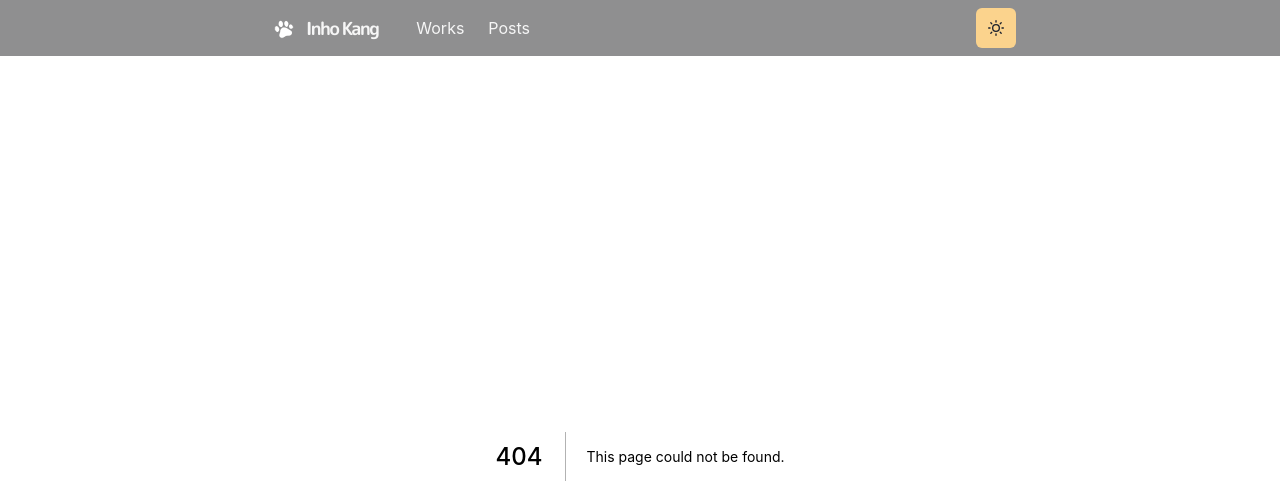
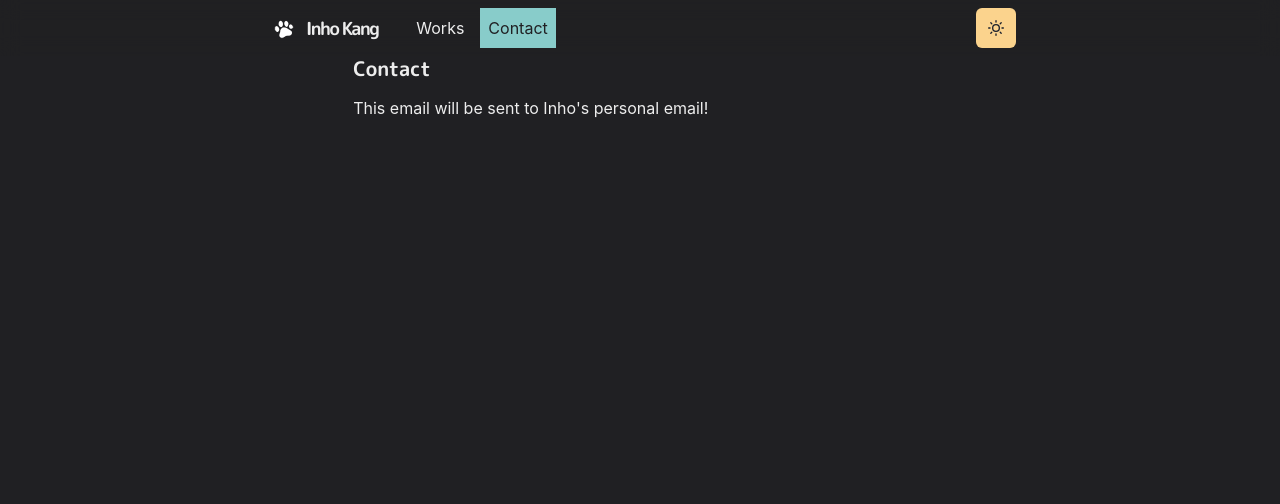
Before and after one commit to ikang9712/inhoinfo, a Next.js app: page /contact in a window 1280 px wide. Before the commit this address had no page. Shown: the top 504 px of the page. Built offline with nearby package versions, Linux system fonts and the light colour scheme.

Commit message:
feature: page transition with framer motion & Contact page init

```diff
--- a/components/grid-item.js
+++ b/components/grid-item.js
@@ -44,13 +44,6 @@ export const WorkGridItem = ({children, id, title, thumbnail})=> {
     </Box> )
 }
 
-const TestGridItem = ({children}) => {
-    return(
-    <Box w="100%" align="center">
-        dqwdqwd
-    </Box>)
-}
-
 export const GridItemStyle =() => (
     <Global styles={`
         .grid-item-thumbnail {
@@ -58,5 +51,3 @@ export const GridItemStyle =() => (
         }
     `}/>
 )
-
-export default TestGridItem
--- /dev/null
+++ b/components/layouts/article.js
@@ -0,0 +1,30 @@
+import { motion } from "framer-motion";
+import Head from 'next/head';
+import { GridItemStyle } from "../grid-item";
+
+const variants = {
+    hidden: { opacity:0, x:0, y:20 },
+    enter: { opacity:1, x:0, y:0 },
+    exit: {opacity:0, x:0, y:20 }
+}
+
+const Layout = ({children, title}) => (
+    <motion.article
+    initial="hidden"
+    animate="enter"
+    exit="exit"
+    variants={variants}
+    transition={{duration:0.4, type: 'easeInOut'}}
+    style={{position: 'relative'}}
+    >
+        <>
+        {title && ( <Head>
+            <title> {title} - Inho Kang</title>
+        </Head>)}
+        {children}
+        <GridItemStyle />
+        </>
+    </motion.article>
+)
+
+export default Layout
--- a/components/navbar.js
+++ b/components/navbar.js
@@ -67,8 +67,8 @@ const Navbar = props => {
                         <LinkItem href="/works" path={path}>
                             Works
                         </LinkItem>
-                        <LinkItem href="/posts" path={path}>
-                            Posts
+                        <LinkItem href="/contact" path={path}>
+                            Contact
                         </LinkItem>
                     </Stack>
                     <Box flex={1} align="right">
@@ -87,8 +87,8 @@ const Navbar = props => {
                                     <NextLink href="/works" passHref>
                                         <MenuItem as={Link}>Works</MenuItem>
                                     </NextLink>
-                                    <NextLink href="/posts" passHref>
-                                        <MenuItem as={Link}>Posts</MenuItem>
+                                    <NextLink href="/contact" passHref>
+                                        <MenuItem as={Link}>Contact</MenuItem>
                                     </NextLink>
                                     <MenuItem as={Link} href="https://inho.info">View Source</MenuItem>
                                 </MenuList>
--- a/pages/_app.js
+++ b/pages/_app.js
@@ -2,13 +2,16 @@ import { ChakraProvider } from '@chakra-ui/react'
 import Layout from '../components/layouts/main'
 import theme from '../libs/theme'
 import Fonts from '../components/fonts'
+import { AnimatePresence } from 'framer-motion'
 
 const Website = ({ Component, pageProps, router }) => {
     return (
         <ChakraProvider theme={theme}>
             <Fonts />
             <Layout router={router}>
-                <Component {...pageProps} key={router.route} />
+                <AnimatePresence exitBeforeEnter initial={true}>
+                    <Component {...pageProps} key={router.route} />
+                </AnimatePresence>
             </Layout>
         </ChakraProvider>
     )
--- /dev/null
+++ b/pages/contact.js
@@ -0,0 +1,21 @@
+import {
+    Container,
+    Heading,
+} from '@chakra-ui/react';
+import { useToast } from '@chakra-ui/react'
+import Layout from '../components/layouts/article';
+
+const Contact = () => {
+    return (
+        <Layout>
+            <Container>
+            <Heading as="h3" fontSize={20} mb={4}>
+                Contact
+            </Heading>
+            <p> This email will be sent to Inho's personal email!</p>
+            </Container>
+        </Layout>
+    )
+}
+
+export default Contact
--- a/pages/index.js
+++ b/pages/index.js
@@ -12,9 +12,11 @@ import { ChevronRightIcon } from '@chakra-ui/icons'
 import Section from '../components/section'
 import Paragraph from '../components/paragraph'
 import { BioSection, BioYear } from '../components/bio'
+import Layout from '../components/layouts/article'
 
 const Page = () => {
   return (
+    <Layout>
       <Container>
         <Box borderRadius = "lg" bg={useColorModeValue('#c3b091', 'whiteAlpha.200')} p={3} mb={5} align="center">
           Hello, I&apos;m a junior developer based in the U.S.!
@@ -95,6 +97,7 @@ const Page = () => {
           </Paragraph>
         </Section>
       </Container>
+      </Layout>
   )
 }
 
--- a/pages/works.js
+++ b/pages/works.js
@@ -5,11 +5,12 @@ import {
     Divider
 } from '@chakra-ui/react';
 import Section from '../components/section';
-import TestGridItem, {WorkGridItem} from '../components/grid-item'
+import {WorkGridItem} from '../components/grid-item'
 import thumbInkdrop from '../public/images/works/museicon.png'
-
+import Layout from '../components/layouts/article';
 const Works = () => {
     return (
+        <Layout>
         <Container>
             <Heading as="h3" fontSize={20} mb={4}>
                 Works
@@ -22,6 +23,7 @@ const Works = () => {
                 </Section>
             </SimpleGrid>
         </Container>
+        </Layout>
     )
 }
 
```
Also changed, not shown: 1 other file (tests, documents, lock files or other folders).
